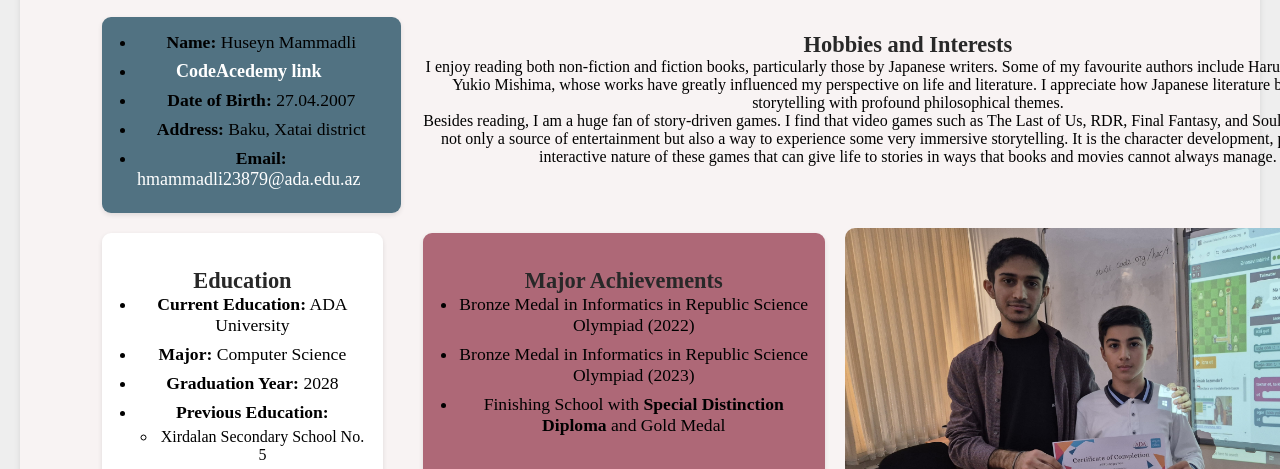
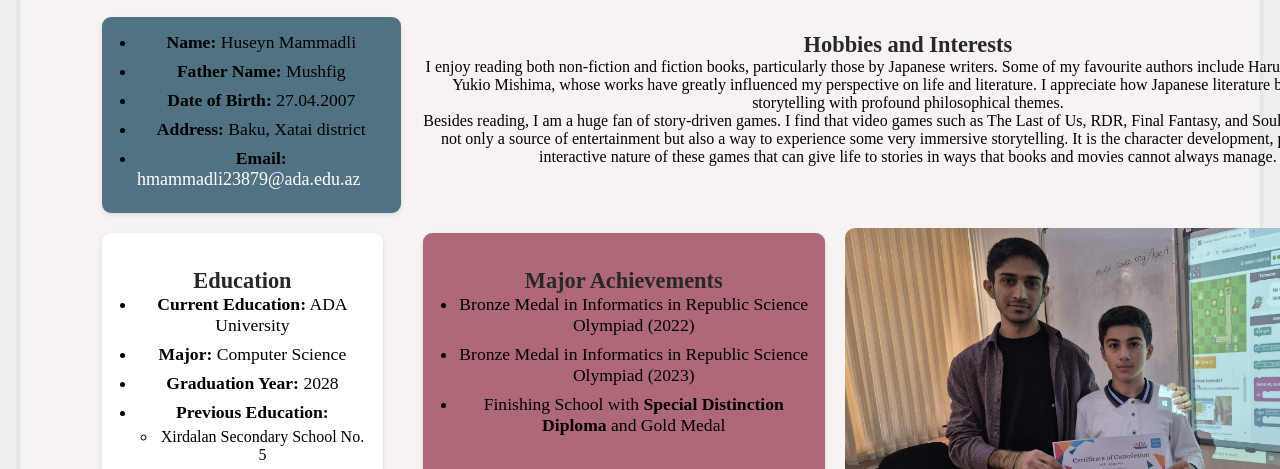
Before and after one commit to MammadHuseyn/CelestialSpectrum, a plain HTML site: page team-members.html in a window 1280 px wide. Shown: the part 256-725 px from the top of the page. Drawn offline with Linux system fonts and the light colour scheme.

Commit message:
Update team-members.html

```diff
--- a/team-members.html
+++ b/team-members.html
@@ -53,7 +53,7 @@
                             <div class="info">
                                 <ul>
                                     <li><strong>Name:</strong> Huseyn Mammadli</li>
-                                    <li><a href="https://www.codecademy.com/profiles/HuseynMammadli" target="_blank"><strong>CodeAcedemy link</strong></a></li>
+                                    <li><strong>Father Name:</strong> Mushfig</li>
                                     <li><strong>Date of Birth:</strong> 27.04.2007</li>
                                     <li><strong>Address:</strong> Baku, Xatai district</li>
                                     <li><strong>Email:</strong> <a href="mailto:hmammadli23879@gmail.com">hmammadli23879@ada.edu.az</a></li>
@@ -127,7 +127,7 @@
                             <div class="info">
                                 <ul>
                                     <li><strong>Name:</strong> Nazrin Ulukhanli</li>
-                                    <li><a href="https://www.codecademy.com/profiles/NazrinUlukhanli" target="_blank"><strong>CodeAcedemy link</strong></a></li>
+                                    <li><strong>Father Name:</strong> Vugar</li>
                                     <li><strong>Date of Birth:</strong> 15.06.2006</li>
                                     <li><strong>Address:</strong> Baku, Badamdar</li>
                                     <li><strong>Email:</strong> <a href="mailto:nulukhanli20373@ada.edu.az">nulukhanli20373@ada.edu.az</a></li>
@@ -199,7 +199,7 @@
                             <div class="info">
                                 <ul>
                                     <li><strong>Name:</strong> Emil Karimzada</li>
-                                    <li><a href="https://www.codecademy.com/profiles/ekarimzada20432" target="_blank"><strong>CodeAcedemy link</strong></a></li>
+                                    <li><strong>Father Name:</strong> Habil</li>
                                     <li><strong>Date of Birth:</strong> 25.02.2006</li>
                                     <li><strong>Address:</strong> Baku, Xezer District</li>
                                     <li><strong>Email:</strong> <a href="mailto:ekarimzada20432@ada.edu.az">ekarimzada20432@ada.edu.az</a></li>
@@ -275,7 +275,7 @@
                             <div class="info">
                                 <ul>
                                     <li><strong>Name:</strong> Javid Eynullayev</li>
-                                    <li><a href="https://www.codecademy.com/profiles/javideynullayev" target="_blank"><strong>CodeAcedemy link</strong></a></li>
+                                    <li><strong>Father Name:</strong> Jahangir</li>
                                     <li><strong>Date of Birth:</strong> 05.06.2006</li>
                                     <li><strong>Address:</strong> Baku, Yasamal District</li>
                                     <li><strong>Email:</strong> <a href="mailto:jeynullayev19792@ada.edu.az">jeynullayev19792@ada.edu.az</a></li>
```
